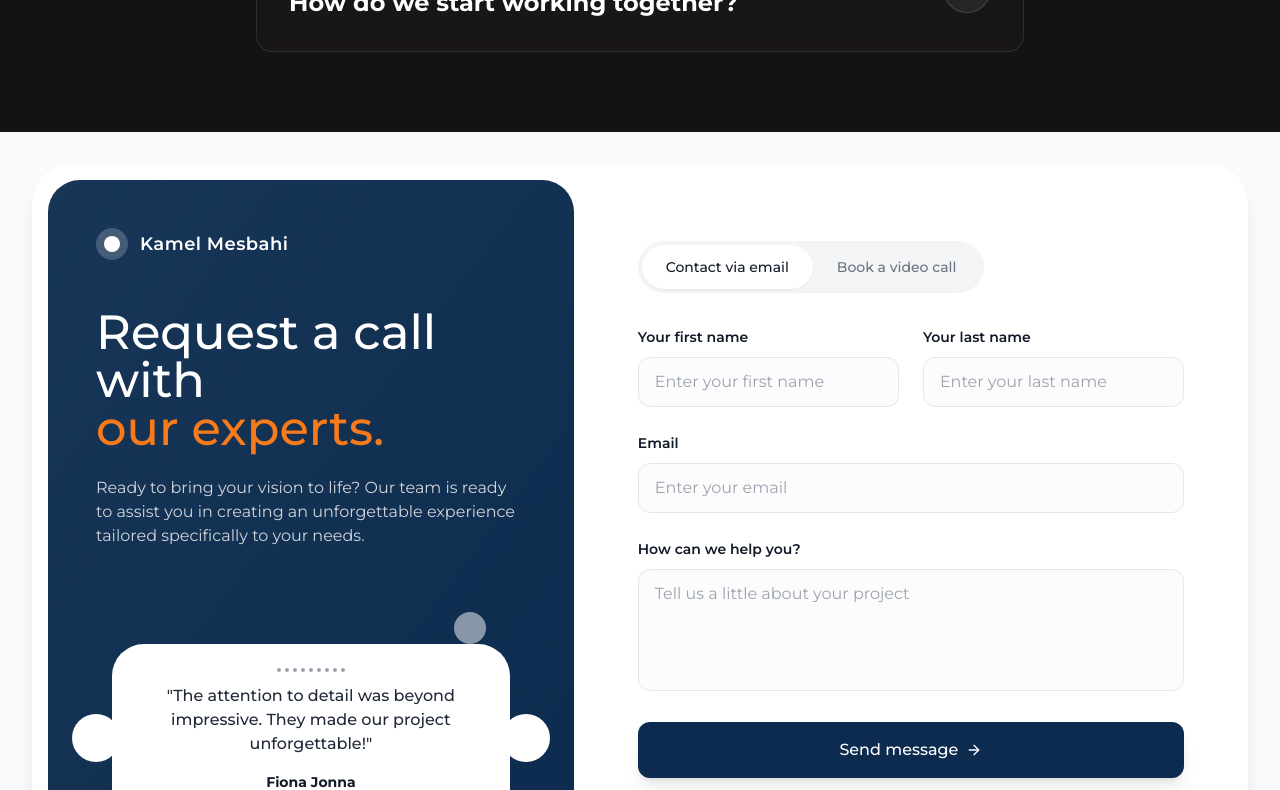
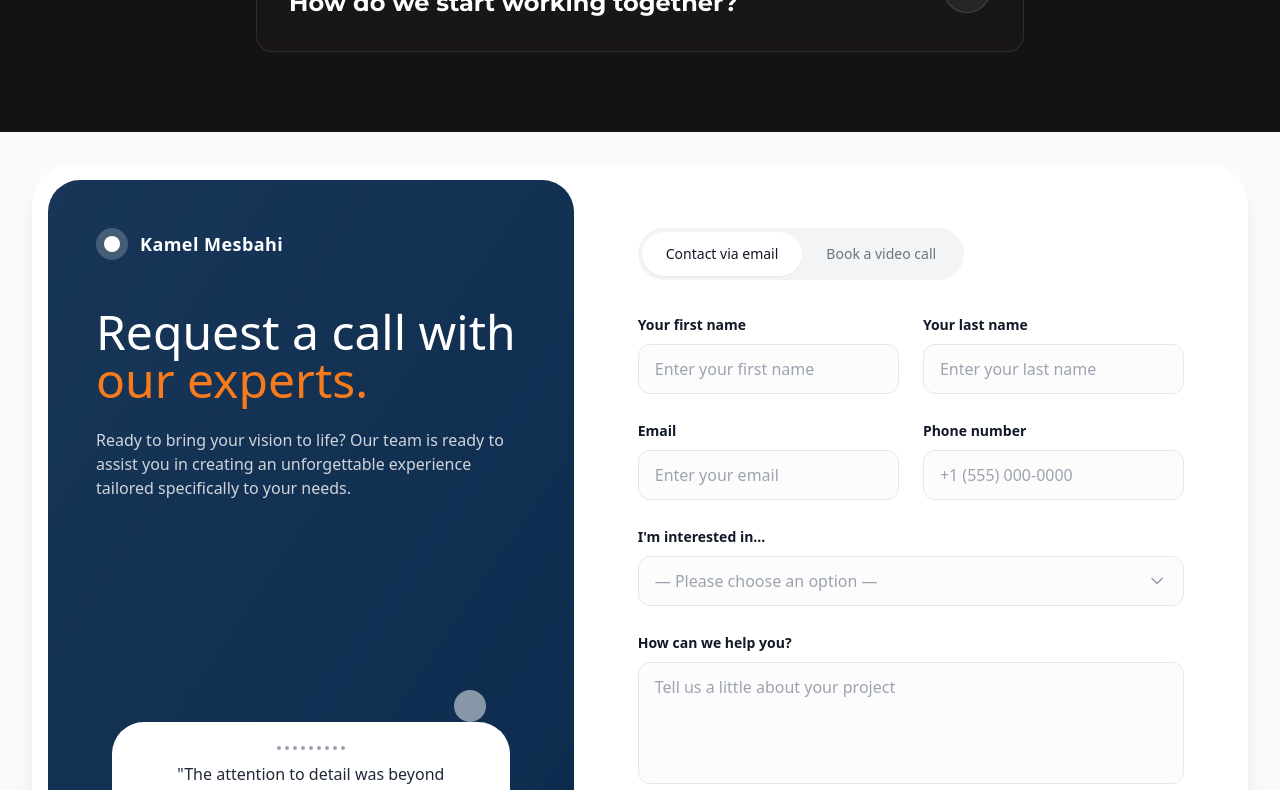
Before and after one commit to KamelMesbahi13/portfolio, a React (Vite) app: page / in a window 1280 px wide. Shown: the part 6040-6830 px from the top of the page. Built offline with nearby package versions, Linux system fonts and the light colour scheme.

Commit message:
adding contact us section

```diff
--- a/src/Components/Home/HomeContactUs/HomeContactUs.jsx
+++ b/src/Components/Home/HomeContactUs/HomeContactUs.jsx
@@ -1,10 +1,14 @@
-import { useState } from "react";
+import React, { useState } from "react";
 // eslint-disable-next-line no-unused-vars
-import { motion } from "framer-motion";
-import { ArrowRight } from "lucide-react";
+import { motion, AnimatePresence } from "framer-motion";
+import { ArrowRight, ChevronDown, Check } from "lucide-react";
 
 const HomeContactUs = () => {
   const [contactMethod, setContactMethod] = useState("email");
+
+  // Dropdown State
+  const [isOpen, setIsOpen] = useState(false);
+  const [selectedService, setSelectedService] = useState(null);
 
   // Your Brand Colors
   const colors = {
@@ -12,9 +16,16 @@ const HomeContactUs = () => {
     second: "#F87B1B",
   };
 
+  const services = [
+    "Branding Design",
+    "Web Design",
+    "UI/UX Design",
+    "App Design",
+  ];
+
   return (
-    <section className="flex items-center justify-center w-full p-4 bg-gray-50 md:p-8">
-      {/* Main Container mimicking the white outer border/padding */}
+    <section className="flex items-center justify-center w-full min-h-screen p-4 font-sans bg-gray-50 md:p-8">
+      {/* Main Container */}
       <div className="bg-white p-3 md:p-4 rounded-[2.5rem] shadow-xl w-full max-w-[1400px] overflow-hidden">
         <div className="flex flex-col gap-4 lg:flex-row">
           {/* LEFT PANEL (Dark Blue) */}
@@ -22,18 +33,17 @@ const HomeContactUs = () => {
             className="w-full lg:w-[45%] rounded-[2rem] p-8 md:p-12 relative flex flex-col justify-between overflow-hidden"
             style={{ backgroundColor: colors.main }}
           >
-            {/* Decorative Background Elements (Subtle Gradients) */}
+            {/* Background Gradient */}
             <div className="absolute top-0 left-0 w-full h-full pointer-events-none bg-gradient-to-br from-white/5 to-transparent" />
 
             {/* Top Content */}
             <div className="relative z-10">
-              {/* Logo Placeholder */}
               <div className="flex items-center gap-3 mb-12 text-white">
                 <div className="flex items-center justify-center w-8 h-8 rounded-full bg-white/20 backdrop-blur-sm">
                   <div className="w-4 h-4 bg-white rounded-full" />
                 </div>
                 <span className="text-lg font-semibold tracking-wide">
-                  Kamel Mesbahi{" "}
+                  Kamel Mesbahi
                 </span>
               </div>
 
@@ -59,15 +69,13 @@ const HomeContactUs = () => {
               </motion.p>
             </div>
 
-            {/* Bottom Testimonial Section (The distinctive bubbly card) */}
+            {/* Bottom Testimonial */}
             <div className="relative z-10 mt-16 lg:mt-24">
-              {/* Decorative Circles behind the card */}
               <div className="absolute w-12 h-12 transform -translate-y-1/2 bg-white rounded-full top-1/2 -left-6" />
               <div className="absolute w-12 h-12 transform -translate-y-1/2 bg-white rounded-full top-1/2 -right-6" />
               <div className="absolute w-8 h-8 bg-white rounded-full opacity-50 -bottom-8 left-10" />
               <div className="absolute w-8 h-8 bg-white rounded-full opacity-50 -top-8 right-10" />
 
-              {/* The White Card */}
               <motion.div
                 initial={{ scale: 0.9, opacity: 0 }}
                 whileInView={{ scale: 1, opacity: 1 }}
@@ -75,7 +83,6 @@ const HomeContactUs = () => {
                 className="bg-white rounded-[2rem] p-6 text-center relative mx-2 md:mx-4"
               >
                 <div className="flex justify-center mb-3 text-gray-400">
-                  {/* Dummy Logo inside testimonial */}
                   <div className="flex gap-1">
                     {[...Array(9)].map((_, i) => (
                       <div
@@ -103,7 +110,7 @@ const HomeContactUs = () => {
 
           {/* RIGHT PANEL (Form) */}
           <div className="w-full lg:w-[55%] bg-white p-6 md:p-12 flex flex-col justify-center">
-            {/* Toggle Switch */}
+            {/* Tabs */}
             <div className="relative inline-flex self-start w-full p-1 mb-8 bg-gray-100 rounded-full md:w-auto">
               <button
                 onClick={() => setContactMethod("email")}
@@ -137,8 +144,9 @@ const HomeContactUs = () => {
               </button>
             </div>
 
-            {/* Form Content */}
-            <form className="space-y-6">
+            {/* Form */}
+            <form className="space-y-6" onSubmit={(e) => e.preventDefault()}>
+              {/* Row 1: Names */}
               <div className="grid grid-cols-1 gap-6 md:grid-cols-2">
                 <div className="space-y-2">
                   <label className="text-sm font-semibold text-gray-900">
@@ -147,7 +155,7 @@ const HomeContactUs = () => {
                   <input
                     type="text"
                     placeholder="Enter your first name"
-                    className="w-full px-4 py-3 transition-all border border-gray-200 outline-none rounded-xl focus:border-secondColor focus:ring-2 focus:ring-secondColor/20 bg-gray-50/50"
+                    className="w-full px-4 py-3 transition-all border border-gray-200 outline-none rounded-xl focus:border-[#F87B1B] focus:ring-2 focus:ring-[#F87B1B]/20 bg-gray-50/50"
                   />
                 </div>
                 <div className="space-y-2">
@@ -157,11 +165,13 @@ const HomeContactUs = () => {
                   <input
                     type="text"
                     placeholder="Enter your last name"
-                    className="w-full px-4 py-3 transition-all border border-gray-200 outline-none rounded-xl focus:border-secondColor focus:ring-2 focus:ring-secondColor/20 bg-gray-50/50"
+                    className="w-full px-4 py-3 transition-all border border-gray-200 outline-none rounded-xl focus:border-[#F87B1B] focus:ring-2 focus:ring-[#F87B1B]/20 bg-gray-50/50"
                   />
                 </div>
               </div>
 
+              {/* Row 2: Email & Phone (Updated) */}
+              <div className="grid grid-cols-1 gap-6 md:grid-cols-2">
                 <div className="space-y-2">
                   <label className="text-sm font-semibold text-gray-900">
                     Email
@@ -169,10 +179,84 @@ const HomeContactUs = () => {
                   <input
                     type="email"
                     placeholder="Enter your email"
-                  className="w-full px-4 py-3 transition-all border border-gray-200 outline-none rounded-xl focus:border-secondColor focus:ring-2 focus:ring-secondColor/20 bg-gray-50/50"
+                    className="w-full px-4 py-3 transition-all border border-gray-200 outline-none rounded-xl focus:border-[#F87B1B] focus:ring-2 focus:ring-[#F87B1B]/20 bg-gray-50/50"
                   />
                 </div>
+                <div className="space-y-2">
+                  <label className="text-sm font-semibold text-gray-900">
+                    Phone number
+                  </label>
+                  <input
+                    type="tel"
+                    placeholder="+1 (555) 000-0000"
+                    className="w-full px-4 py-3 transition-all border border-gray-200 outline-none rounded-xl focus:border-[#F87B1B] focus:ring-2 focus:ring-[#F87B1B]/20 bg-gray-50/50"
+                  />
+                </div>
+              </div>
 
+              {/* Row 3: Custom Dropdown (New) */}
+              <div className="relative space-y-2">
+                <label className="text-sm font-semibold text-gray-900">
+                  I'm interested in...
+                </label>
+                <div className="relative">
+                  <button
+                    type="button"
+                    onClick={() => setIsOpen(!isOpen)}
+                    className={`w-full px-4 py-3 text-left bg-gray-50/50 border rounded-xl flex items-center justify-between transition-all duration-200 outline-none
+                      ${
+                        isOpen
+                          ? "border-[#F87B1B] ring-2 ring-[#F87B1B]/20"
+                          : "border-gray-200 hover:border-gray-300"
+                      }
+                    `}
+                  >
+                    <span
+                      className={
+                        selectedService ? "text-gray-900" : "text-gray-400"
+                      }
+                    >
+                      {selectedService || "— Please choose an option —"}
+                    </span>
+                    <motion.div
+                      animate={{ rotate: isOpen ? 180 : 0 }}
+                      transition={{ duration: 0.2 }}
+                    >
+                      <ChevronDown className="w-5 h-5 text-gray-400" />
+                    </motion.div>
+                  </button>
+
+                  <AnimatePresence>
+                    {isOpen && (
+                      <motion.ul
+                        initial={{ opacity: 0, y: -10 }}
+                        animate={{ opacity: 1, y: 0 }}
+                        exit={{ opacity: 0, y: -10 }}
+                        transition={{ duration: 0.2 }}
+                        className="absolute z-50 w-full mt-2 overflow-hidden bg-white border border-gray-100 shadow-xl rounded-xl"
+                      >
+                        {services.map((service) => (
+                          <li
+                            key={service}
+                            onClick={() => {
+                              setSelectedService(service);
+                              setIsOpen(false);
+                            }}
+                            className="px-4 py-3 text-sm text-gray-700 cursor-pointer hover:bg-gray-50 hover:text-[#F87B1B] transition-colors flex items-center justify-between group"
+                          >
+                            {service}
+                            {selectedService === service && (
+                              <Check className="w-4 h-4 text-[#F87B1B]" />
+                            )}
+                          </li>
+                        ))}
+                      </motion.ul>
+                    )}
+                  </AnimatePresence>
+                </div>
+              </div>
+
+              {/* Row 4: Message */}
               <div className="space-y-2">
                 <label className="text-sm font-semibold text-gray-900">
                   How can we help you?
@@ -180,10 +264,11 @@ const HomeContactUs = () => {
                 <textarea
                   rows={4}
                   placeholder="Tell us a little about your project"
-                  className="w-full px-4 py-3 transition-all border border-gray-200 outline-none resize-none rounded-xl focus:border-secondColor focus:ring-2 focus:ring-secondColor/20 bg-gray-50/50"
+                  className="w-full px-4 py-3 transition-all border border-gray-200 outline-none resize-none rounded-xl focus:border-[#F87B1B] focus:ring-2 focus:ring-[#F87B1B]/20 bg-gray-50/50"
                 />
               </div>
 
+              {/* Submit Button */}
               <motion.button
                 whileHover={{ scale: 1.01 }}
                 whileTap={{ scale: 0.98 }}
```
Lines whose indentation alone changed are shown as unchanged.
